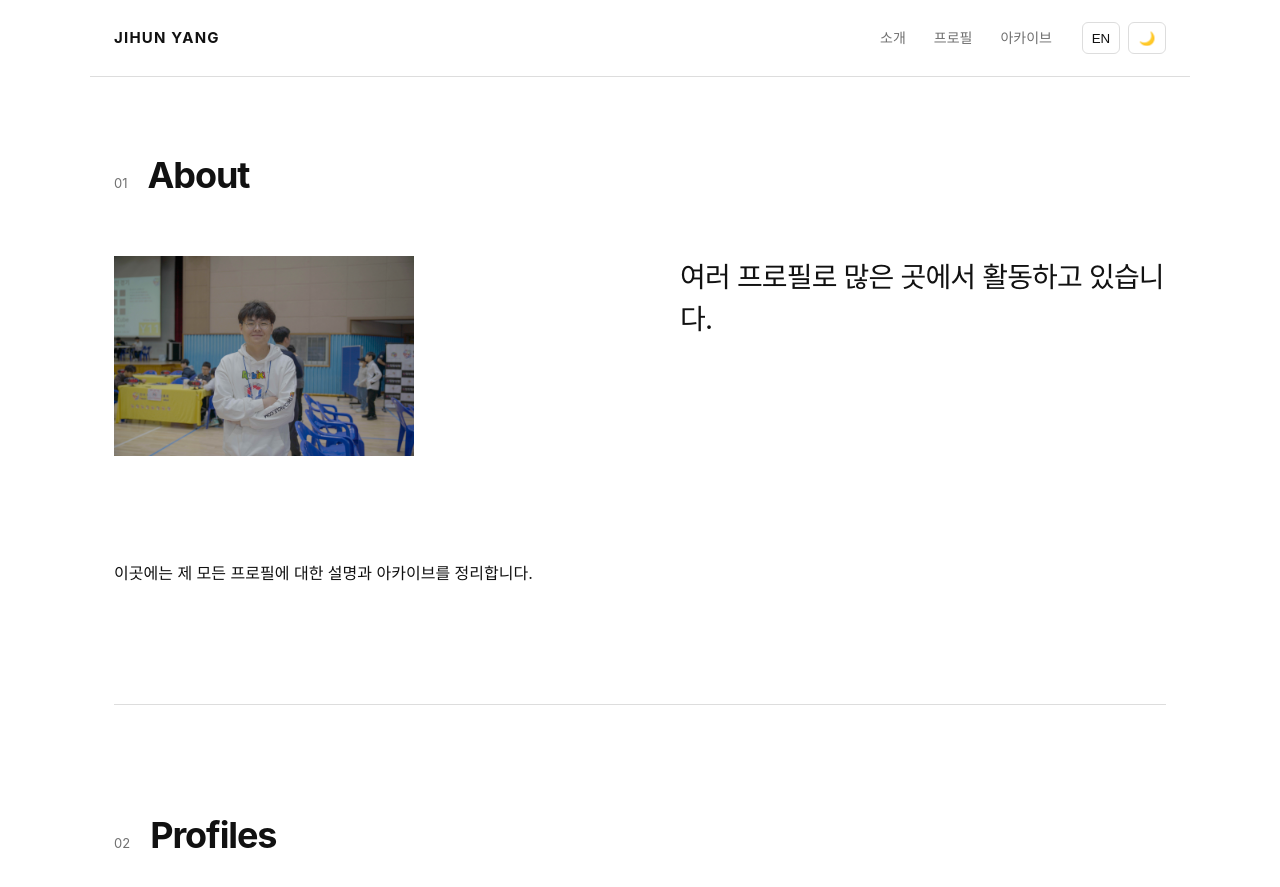
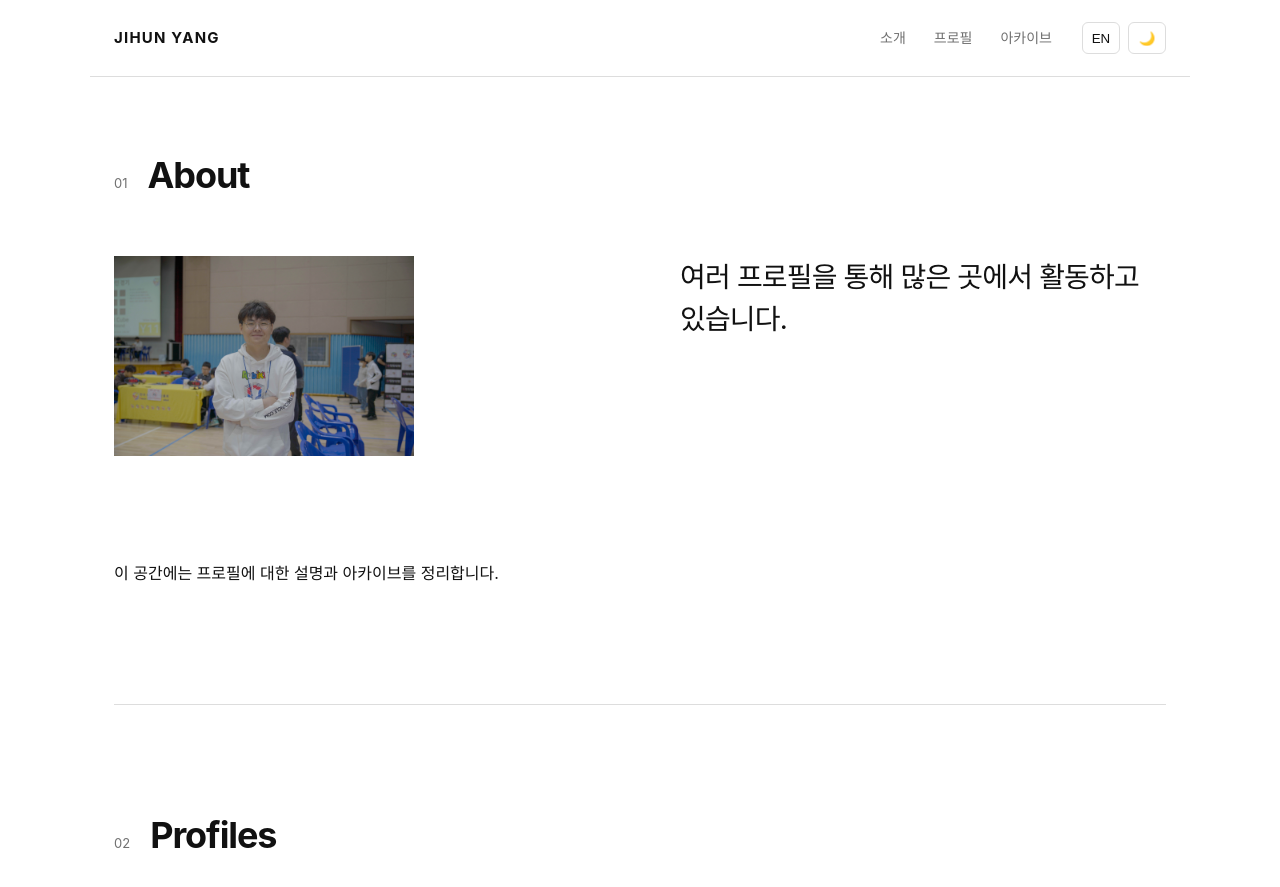
Before and after one commit to JihunYangKR/JihunYangKR.github.io, a Jekyll site: the page built from index.html, in a window 1280 px wide and 900 px high, scrolled down 708 px. Shown: the top 887 px of the window. Built offline with Jekyll 4.4.1, drawn with Linux system fonts in a browser that asks for light colours.

Commit message:
Update index.html

```diff
--- a/index.html
+++ b/index.html
@@ -85,19 +85,19 @@ layout: null
                     >
                 </div>
 
-                <div>
+                <div class="about-text">
                     <p class="large-text"
-                       data-ko="여러 프로필로 많은 곳에서 활동하고 있습니다."
-                       data-en="I use different profiles across various platforms and communities.">
-                        여러 명의로 많은 곳에서 활동하고 있습니다.
+                       data-ko="여러 프로필을 통해 많은 곳에서 활동하고 있습니다."
+                       data-en="I am active across various platforms under different profiles.">
+                        여러 프로필을 통해 많은 곳에서 활동하고 있습니다.
                     </p>
                 </div>
 
                 <div>
                     <p
-                        data-ko="이곳에는 제 모든 프로필에 대한 설명과 아카이브를 정리합니다."
-                        data-en="This is where I keep descriptions and archives for all of my profiles..">
-                        이곳에는 제 모든 프로필에 대한 설명과 아카이브를 정리합니다.
+                        data-ko="이 공간에는 프로필에 대한 설명과 아카이브를 정리합니다."
+                        data-en="This space brings together descriptions and archives for all of my profiles.">
+                        이 공간에는 프로필에 대한 설명과 아카이브를 정리합니다.
                     </p>
                 </div>
 
```
